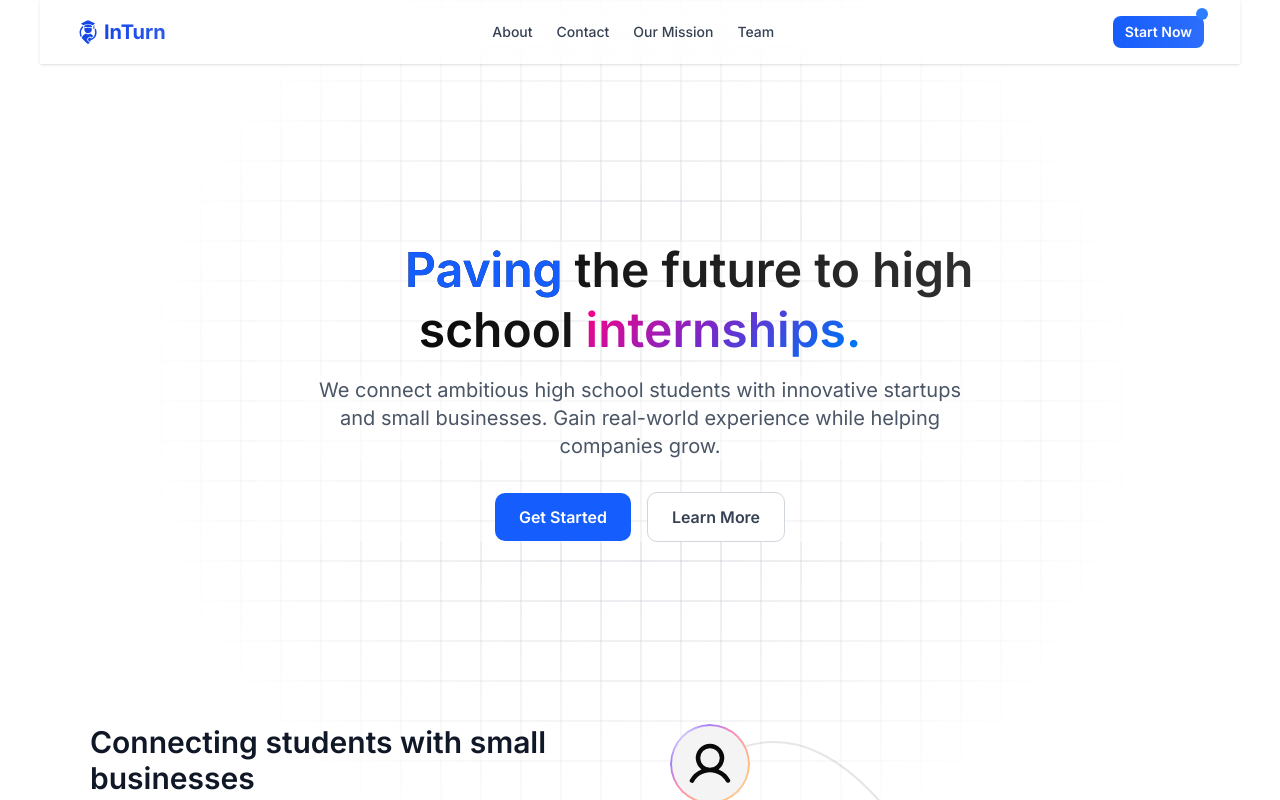
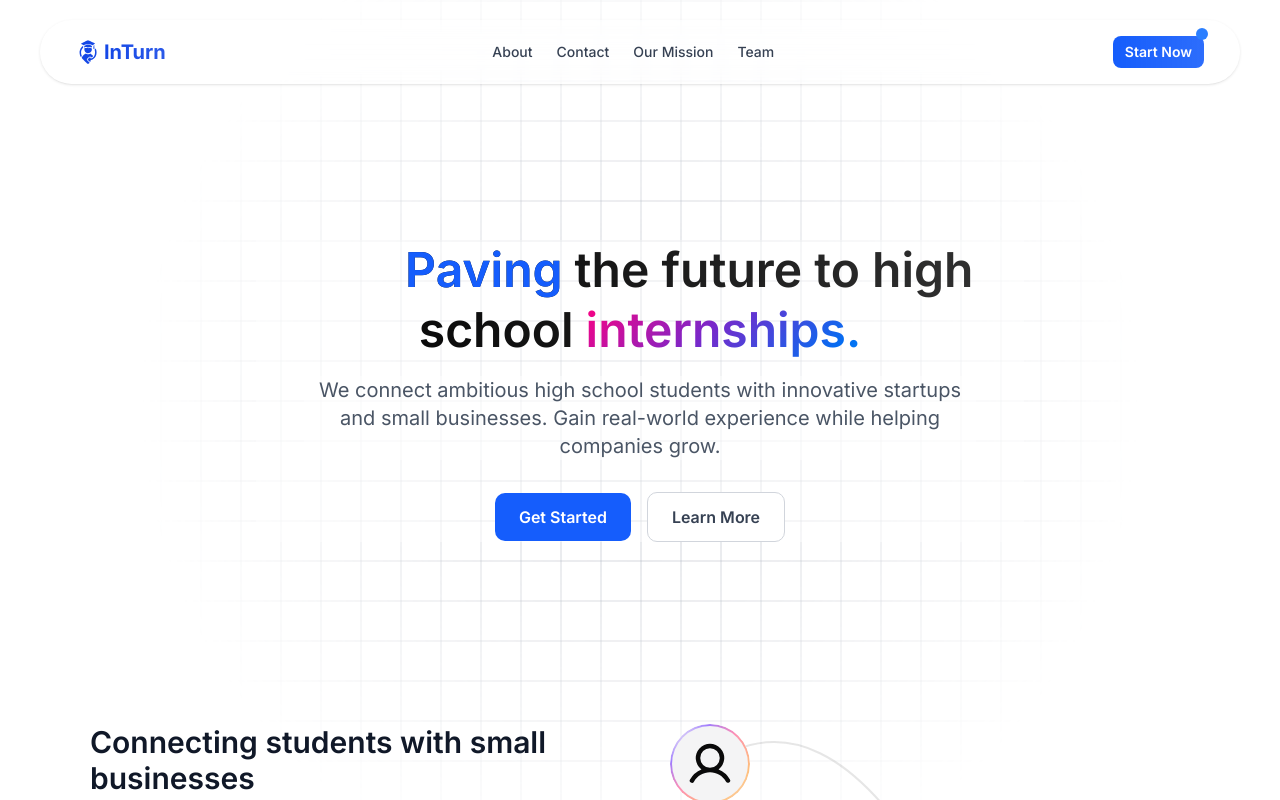
Before and after one commit to joininturn/landing-page, a Next.js app: page / in a window 1280 px wide. Shown: the top 800 px of the page. Built offline with nearby package versions, Linux system fonts and the light colour scheme.

Commit message:
style: styled the nav bar
rounded it and pushed it off the top

```diff
--- a/src/components/Navigation.tsx
+++ b/src/components/Navigation.tsx
@@ -126,7 +126,7 @@ export default function Navigation() {
 
     return (
         <>
-            <nav className="sticky top-0 left-0 mx-auto p-3 flex flex-row w-screen max-w-[1200px] h-16 z-50 bg-white/30 backdrop-blur-md border-b border-white/20 shadow-sm">
+            <nav className="sticky top-5 left-0 mx-auto p-3 flex flex-row w-screen max-w-[1200px] h-16 z-50 bg-white/30 backdrop-blur-md border-b border-white/20 shadow-sm rounded-full">
                 { /* logo/link to homepage */ }
                 <a aria-label="Hyperlink to InTurn's Homepage" href="/" className="flex flex-row items-center justify-center ml-0 md:ml-6 order-2 md:order-1">
                     <InturnLogo color="oklch(48.8% 0.243 264.376)" className="h-6 w-6" />
```
